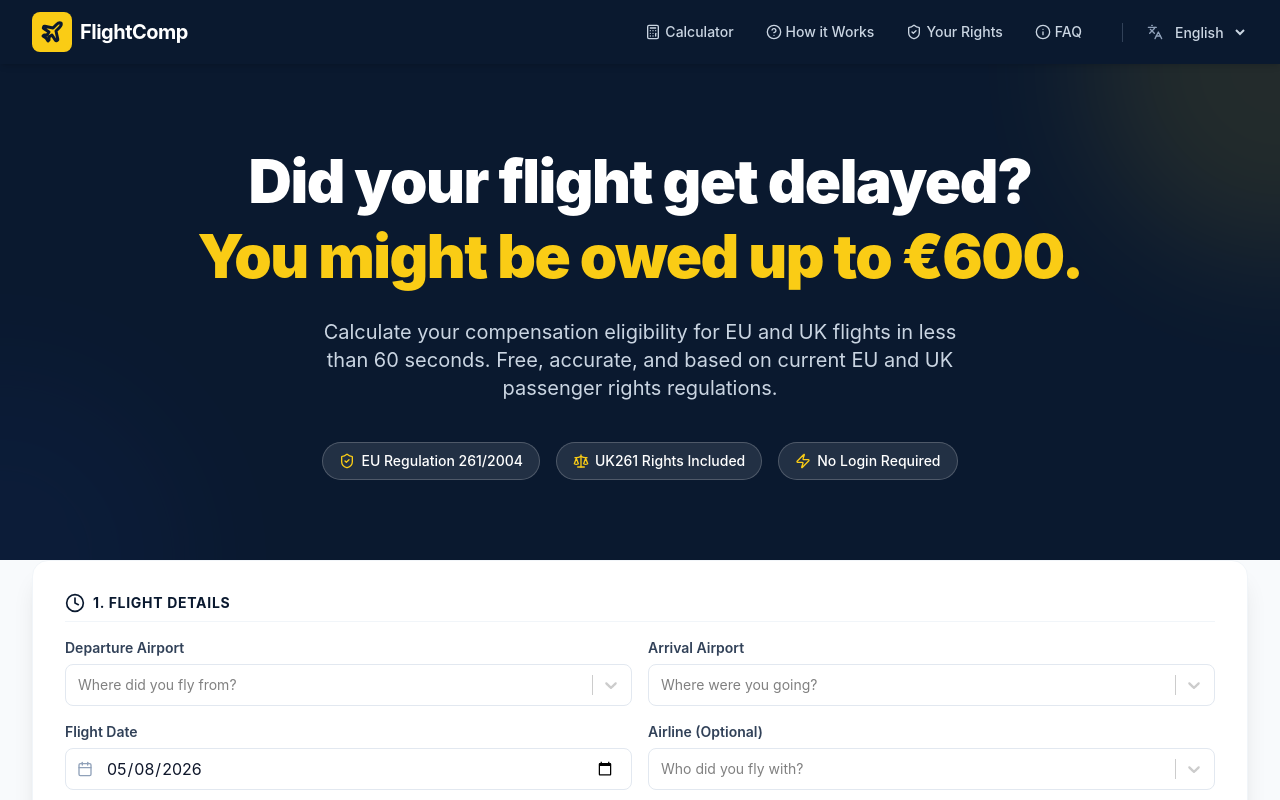
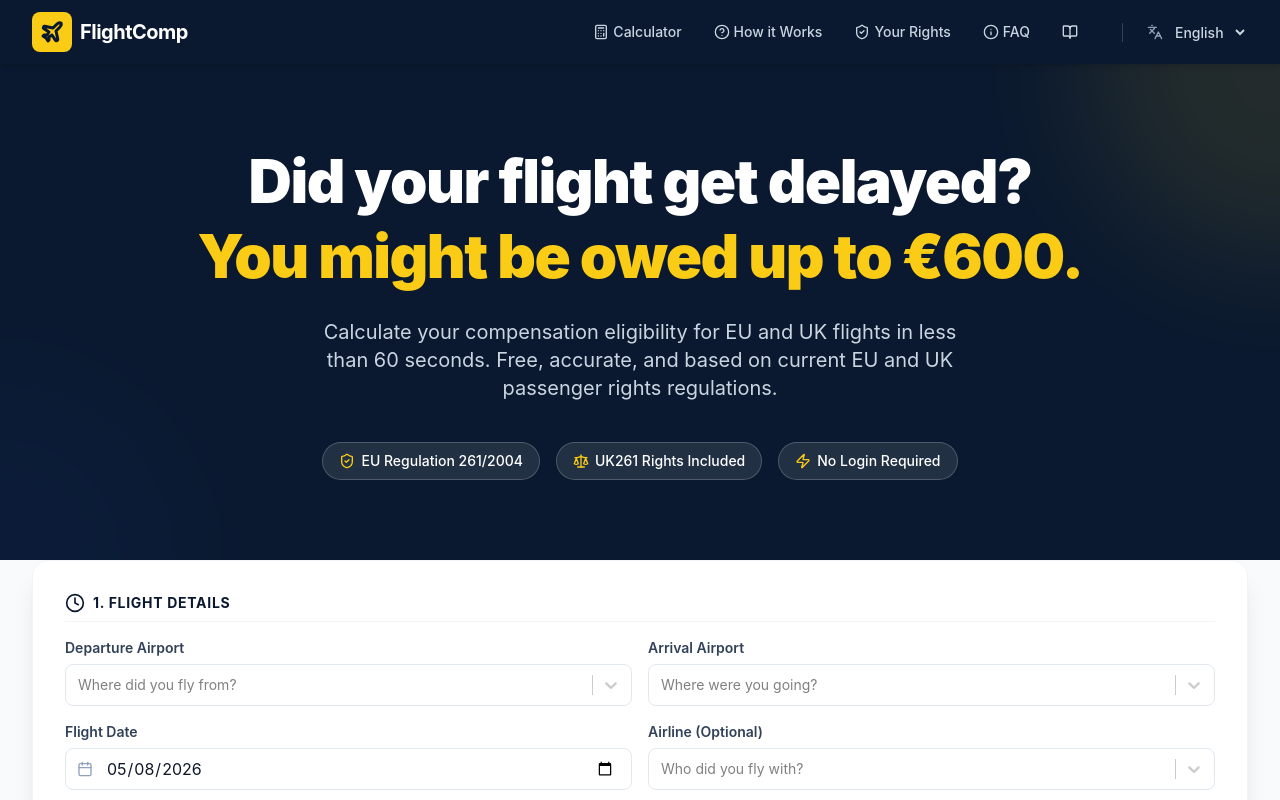
Before and after one commit to mureta4456-sudo/flightcompensationcalc.com, a React (Vite) app: page / in a window 1280 px wide. Shown: the top 800 px of the page. Built offline with nearby package versions, Linux system fonts and the light colour scheme.

Commit message:
Add BookOpen icon to Layout component 08.06.

```diff
--- a/src/components/Layout.tsx
+++ b/src/components/Layout.tsx
@@ -1,6 +1,6 @@
 import React from 'react';
 import { Link, useLocation, useNavigate } from 'react-router-dom';
-import { Plane, Calculator, Info, ShieldCheck, HelpCircle, Menu, X, Languages } from 'lucide-react';
+import { Plane, Calculator, Info, ShieldCheck, HelpCircle, BookOpen, Menu, X, Languages } from 'lucide-react';
 import { motion, AnimatePresence } from 'motion/react';
 import { Language, translations } from '../translations';
 
@@ -24,6 +24,7 @@ export default function Layout({ children, lang }: LayoutProps) {
     { name: t.howItWorks, href: `${langPrefix}/how-it-works`, icon: HelpCircle },
     { name: t.rights, href: `${langPrefix}/your-rights`, icon: ShieldCheck },
     { name: t.faq, href: `${langPrefix}/faq`, icon: Info },
+    { name: t.guides, href: `${langPrefix}/guides`, icon: BookOpen },
   ];
 
   const languages: { code: Language; label: string }[] = [
```
